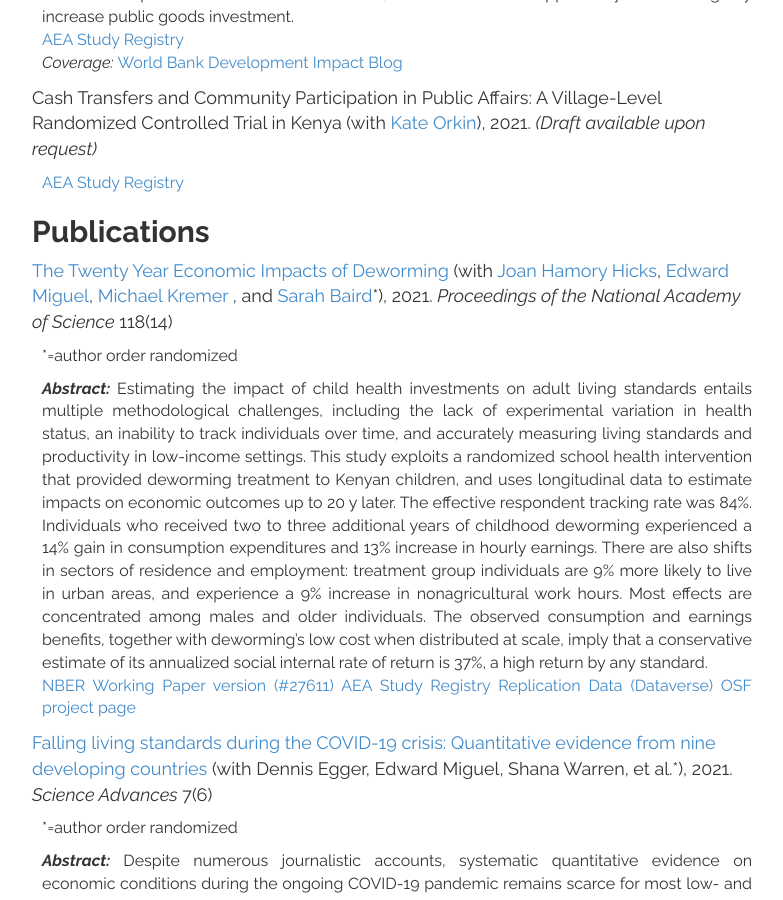
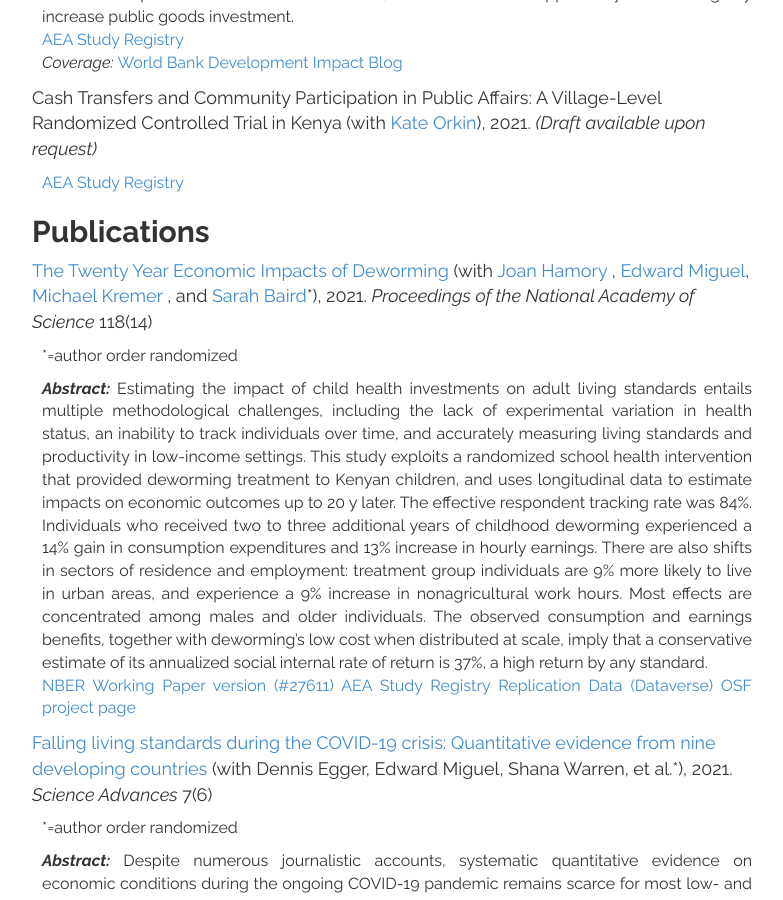
Before and after one commit to mwwalker/mwwalker.github.io, a Jekyll site: the page built from research/index.html, in a window 1280 px wide and 900 px high, scrolled down 1086 px. Shown: the whole window, without its empty margins (248-1031 px from the left). Built offline with Jekyll 4.4.1, drawn with Linux system fonts in a browser that asks for light colours.

Commit message:
Update index.html

```diff
--- a/research/index.html
+++ b/research/index.html
@@ -70,7 +70,7 @@ through the lens of a simple household optimization framework.
       <h2 id=pub> Publications</h2>
 
 
-    <p style="font-size:18px"> <a href="https://doi.org/10.1073/pnas.2023185118"> The Twenty Year Economic Impacts of Deworming </a> (with <a href="http://jhamory.oucreate.com/"> Joan Hamory Hicks</a>, <a href="https://emiguel.econ.berkeley.edu/"> Edward Miguel</a>, <a href="https://scholar.harvard.edu/kremer/home"> Michael Kremer </a>, and <a href="https://publichealth.gwu.edu/departments/global-health/sarah-baird"> Sarah Baird</a>*), 2021. <em>Proceedings of the National Academy of Science </em> 118(14) </p>
+    <p style="font-size:18px"> <a href="https://doi.org/10.1073/pnas.2023185118"> The Twenty Year Economic Impacts of Deworming </a> (with <a href="http://jhamory.oucreate.com/"> Joan Hamory </a>, <a href="https://emiguel.econ.berkeley.edu/"> Edward Miguel</a>, <a href="https://scholar.harvard.edu/kremer/home"> Michael Kremer </a>, and <a href="https://publichealth.gwu.edu/departments/global-health/sarah-baird"> Sarah Baird</a>*), 2021. <em>Proceedings of the National Academy of Science </em> 118(14) </p>
             <p class="tab" style="text-align:justify">
               *=author order randomized
               <br>
```
